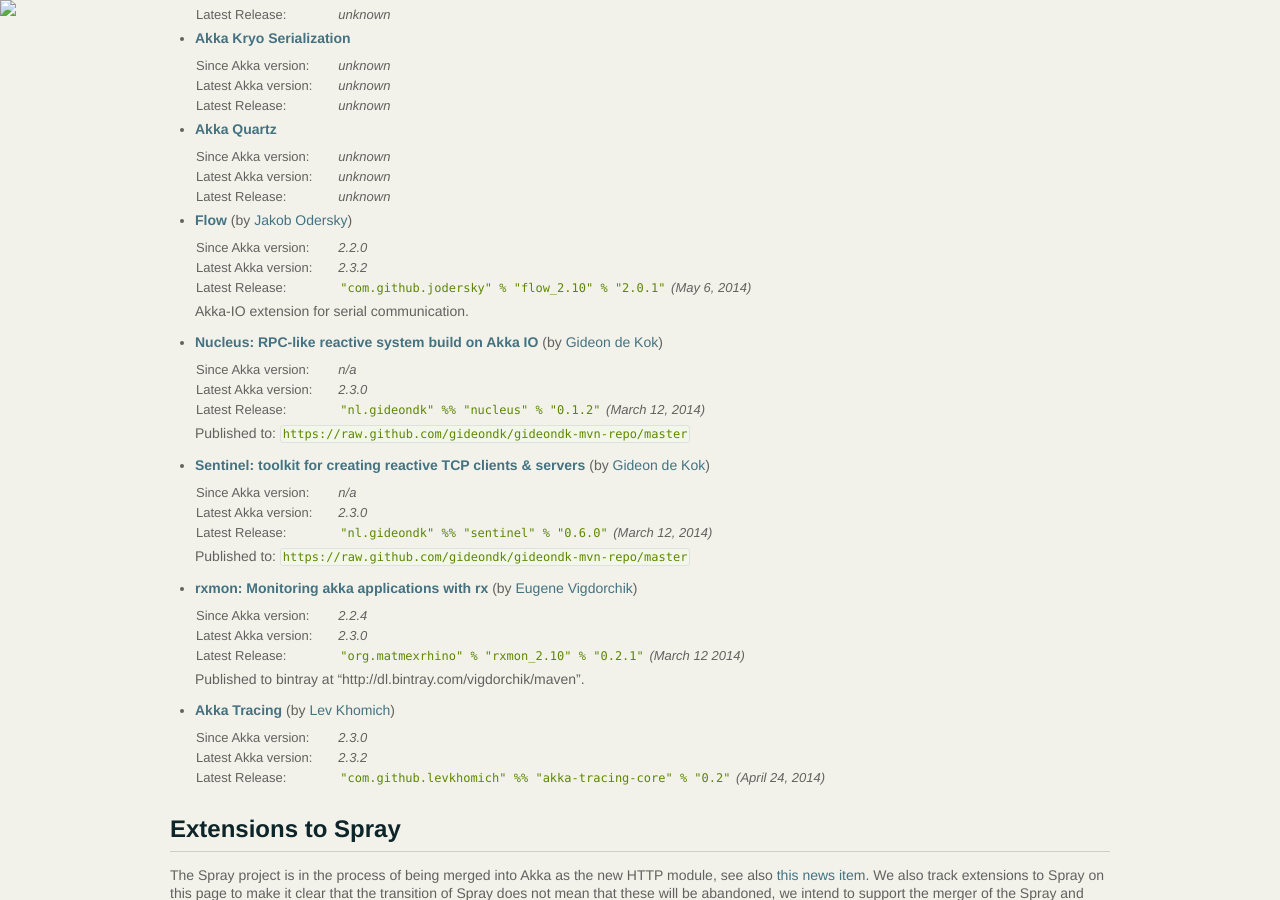
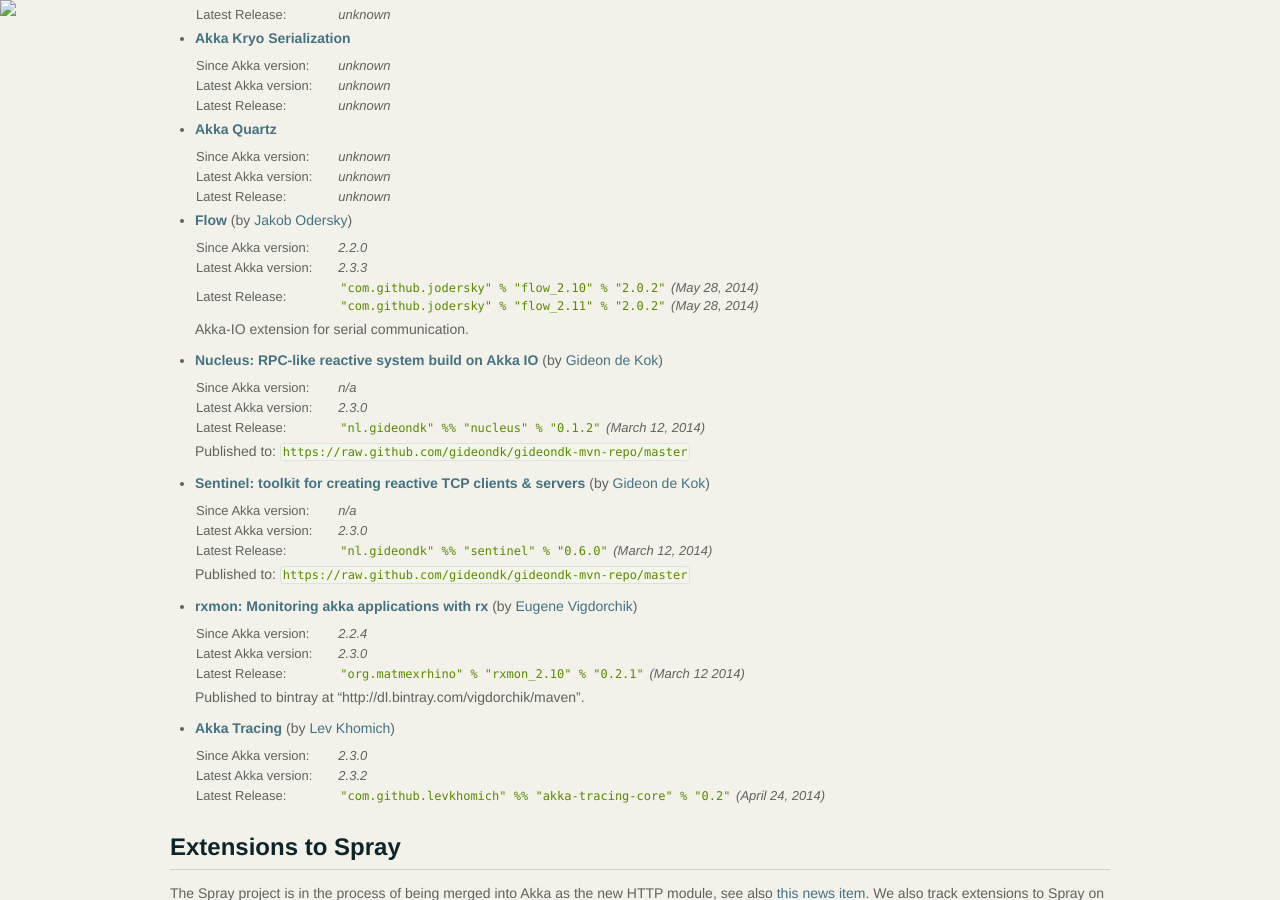
Before and after one commit to raboof/akka.github.com, a Jekyll site: the page built from community/index.md, in a window 1280 px wide and 900 px high, scrolled down 1101 px. Built offline with Jekyll 4.4.1, drawn with Linux system fonts in a browser that asks for light colours.

Commit message:
update version of community library "flow"

```diff
--- a/community/index.md
+++ b/community/index.md
@@ -108,8 +108,8 @@
 
   <table class="stats">
   <tr><td>Since Akka version:</td><td>2.2.0</td></tr>
-  <tr><td>Latest Akka version:</td><td>2.3.2</td></tr>
-  <tr><td>Latest Release:</td><td><code>"com.github.jodersky" % "flow_2.10" % "2.0.1"</code> (May 6, 2014)</td></tr>
+  <tr><td>Latest Akka version:</td><td>2.3.3</td></tr>
+  <tr><td>Latest Release:</td><td><code>"com.github.jodersky" % "flow_2.10" % "2.0.2"</code> (May 28, 2014)<br/><code>"com.github.jodersky" % "flow_2.11" % "2.0.2"</code> (May 28, 2014)</td></tr>
   </table>
 
   Akka-IO extension for serial communication.
```
